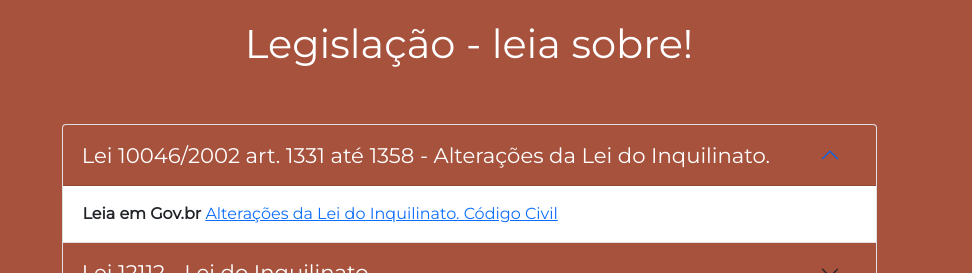
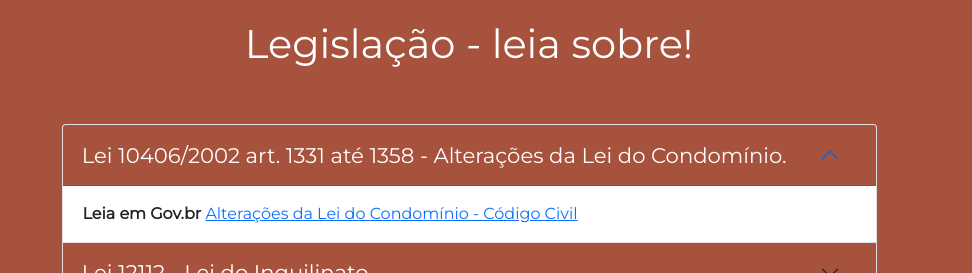
Before and after one commit to fabiosoutto/vcdgestao, a plain HTML site: page index.html in a window 1280 px wide. Shown: the part 3260-3533 px from the top of the page, without its empty margins (171-1143 px from the left). Drawn offline with nearby package versions, Linux system fonts and the light colour scheme.

Commit message:
Update index.html

```diff
--- a/index.html
+++ b/index.html
@@ -183,12 +183,12 @@
                                 <div class="accordion-item">
                                 <h2 class="accordion-header" id="headingOne">
                                     <button class="accordion-button" type="button" data-bs-toggle="collapse" data-bs-target="#collapseOne" aria-expanded="true" aria-controls="collapseOne">
-                                        Lei 10046/2002 art. 1331 até 1358 - Alterações da Lei do Inquilinato.
+                                        Lei 10406/2002 art. 1331 até 1358 - Alterações da Lei do Condomínio.
                                     </button>
                                 </h2>
                                 <div id="collapseOne" class="accordion-collapse collapse show" aria-labelledby="headingOne" data-bs-parent="#accordionExample">
                                     <div class="accordion-body">
-                                    <strong>Leia em Gov.br</strong>&nbsp;<a href="http://www.planalto.gov.br/ccivil_03/leis/2002/l10406compilada.htm#:~:text=LEI%20N%20o%2010.406%2C%20DE%2010%20DE%20JANEIRO%20DE%202002&text=Institui%20o%20C%C3%B3digo%20Civil.&text=Art.,e%20deveres%20na%20ordem%20civil." target="_blank">Alterações da Lei do Inquilinato. Código Civil
+                                    <strong>Leia em Gov.br</strong>&nbsp;<a href="http://www.planalto.gov.br/ccivil_03/leis/2002/l10406compilada.htm#:~:text=LEI%20N%20o%2010.406%2C%20DE%2010%20DE%20JANEIRO%20DE%202002&text=Institui%20o%20C%C3%B3digo%20Civil.&text=Art.,e%20deveres%20na%20ordem%20civil." target="_blank">Alterações da Lei do Condomínio - Código Civil
                                     </a>
                                     </div>
                                 </div>
```
